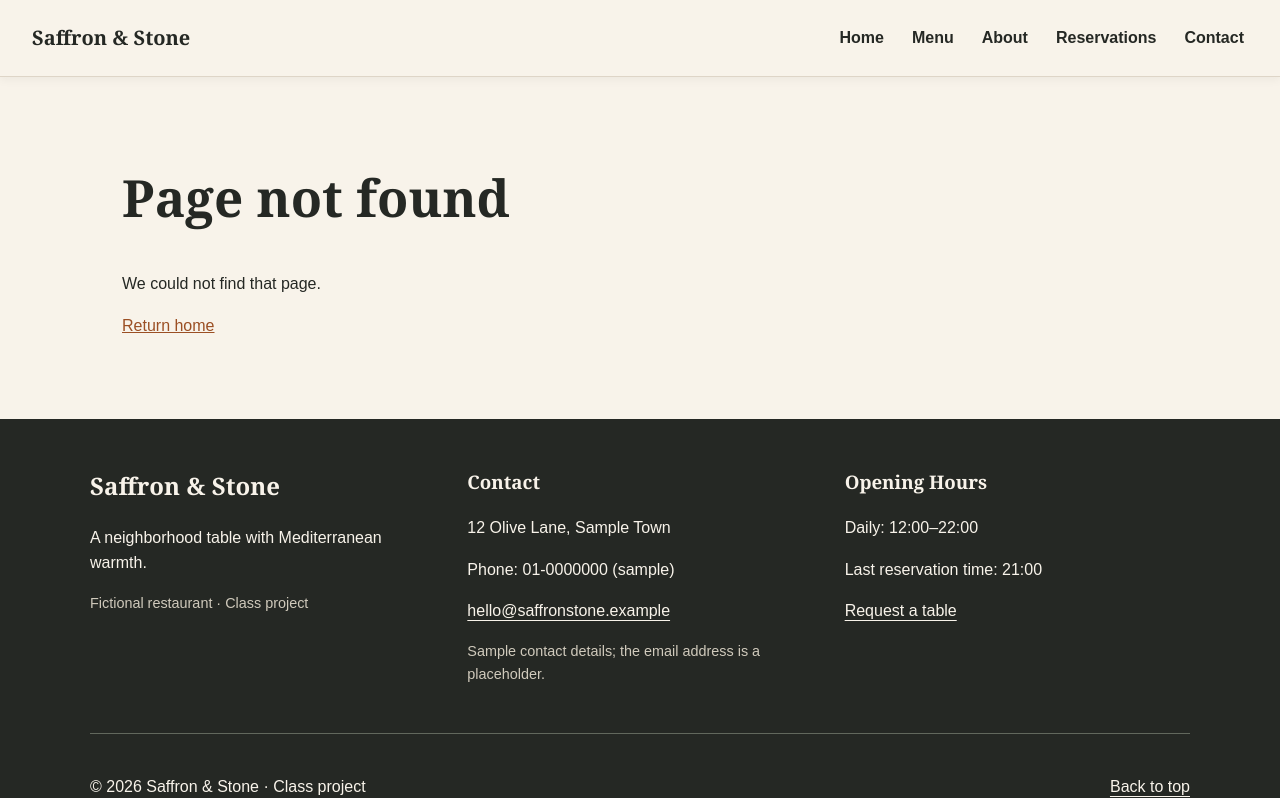
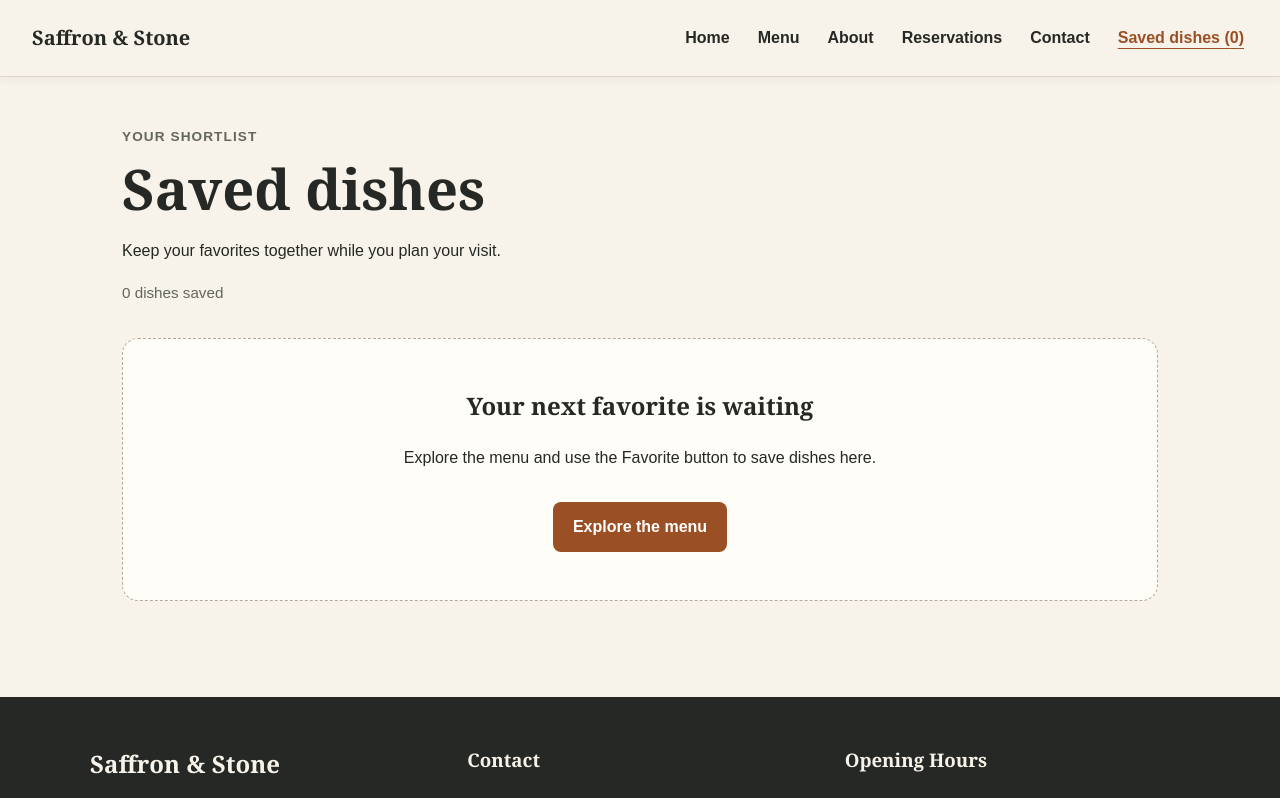
Before and after one commit to stupamanandhar80-wq/restaurant-site, a React (Vite) app: page /favorites in a window 1280 px wide. Shown: the top 798 px of the page. Built offline with nearby package versions, Linux system fonts and the light colour scheme.

Commit message:
Add Saved dishes page with shared favorites

```diff
--- a/src/App.jsx
+++ b/src/App.jsx
@@ -1,16 +1,17 @@
-import { Link, Route, Routes } from 'react-router';
+import { Link, Route, Routes } from "react-router";
 
-import PageNavigation from './components/PageNavigation.jsx';
+import PageNavigation from "./components/PageNavigation.jsx";
 
-import Header from './components/Header.jsx';
-import Footer from './components/Footer.jsx';
+import Header from "./components/Header.jsx";
+import Footer from "./components/Footer.jsx";
 
-import HomePage from './pages/HomePage.jsx';
-import MenuPage from './pages/MenuPage.jsx';
-import AboutPage from './pages/AboutPage.jsx';
-import ReservationsPage from './pages/ReservationsPage.jsx';
-import ContactPage from './pages/ContactPage.jsx';
-import DishPage from './pages/DishPage.jsx';
+import HomePage from "./pages/HomePage.jsx";
+import MenuPage from "./pages/MenuPage.jsx";
+import AboutPage from "./pages/AboutPage.jsx";
+import ReservationsPage from "./pages/ReservationsPage.jsx";
+import ContactPage from "./pages/ContactPage.jsx";
+import DishPage from "./pages/DishPage.jsx";
+import FavoritesPage from "./pages/FavoritesPage.jsx";
 
 function App() {
   return (
@@ -26,12 +27,10 @@ function App() {
         <Routes>
           <Route path="/" element={<HomePage />} />
           <Route path="/menu" element={<MenuPage />} />
-          <Route path='/menu/:dishId' element={<DishPage />} />
+          <Route path="/menu/:dishId" element={<DishPage />} />
           <Route path="/about" element={<AboutPage />} />
-          <Route
-            path="/reservations"
-            element={<ReservationsPage />}
-          />
+          <Route path="/favorites" element={<FavoritesPage />} />
+          <Route path="/reservations" element={<ReservationsPage />} />
           <Route path="/contact" element={<ContactPage />} />
 
           <Route
--- a/src/components/Header.jsx
+++ b/src/components/Header.jsx
@@ -1,9 +1,10 @@
-import { useRef, useState } from 'react';
-import './Header.css';
-import { Link, NavLink } from 'react-router';
+import { useRef, useState } from "react";
+import "./Header.css";
+import { Link, NavLink } from "react-router";
+
+import useFavorites from "../hooks/useFavorites.js";
 
 function Header() {
-
   const [isOpen, setisOpen] = useState(false);
   const menuButtonRef = useRef(null);
   function toggleMenu() {
@@ -14,45 +15,47 @@ function Header() {
     setisOpen(false);
   }
 
-    function handleKeyDown () {
-        if(event.key === 'Escape' && isOpen) {
+  function handleKeyDown() {
+    if (event.key === "Escape" && isOpen) {
       closeMenu();
       menuButtonRef.current?.focus();
     }
   }
 
-    function handleBlur (event) {
-        if(!event.currentTarget.contains(event.relatedTarget)) {
+  function handleBlur(event) {
+    if (!event.currentTarget.contains(event.relatedTarget)) {
       closeMenu();
     }
   }
 
-    return(
+  const { favoriteIds } = useFavorites();
+
+  return (
     <header
-            className='site-header'
+      className="site-header"
       onKeyDown={handleKeyDown}
       onBlur={handleBlur}
     >
-            <Link className='brand' to="/" onClick={closeMenu}>
+      <Link className="brand" to="/" onClick={closeMenu}>
         Saffron & Stone
       </Link>
 
       <button
         ref={menuButtonRef}
-                className='menu-toggle'
-                type='button'
-                aria-expanded = {isOpen}
-                aria-controls='main-navigation'
-                aria-label={isOpen ? 'Close navigation' : 'Open navigation'}
+        className="menu-toggle"
+        type="button"
+        aria-expanded={isOpen}
+        aria-controls="main-navigation"
+        aria-label={isOpen ? "Close navigation" : "Open navigation"}
         onClick={toggleMenu}
       >
-                {isOpen ? 'Close' : 'Open'}
+        {isOpen ? "Close" : "Open"}
       </button>
 
       <nav
-                id='main-navigation'
-                className= {`header-nav ${isOpen ? 'is-open' : ''}`}
-                aria-label='Main navigation'
+        id="main-navigation"
+        className={`header-nav ${isOpen ? "is-open" : ""}`}
+        aria-label="Main navigation"
       >
         <NavLink to="/" end onClick={closeMenu}>
           Home
@@ -73,9 +76,13 @@ function Header() {
         <NavLink to="/contact" onClick={closeMenu}>
           Contact
         </NavLink>
+
+        <NavLink to="/favorites" onClick={closeMenu}>
+          Saved dishes ({favoriteIds.length})
+        </NavLink>
       </nav>
     </header>
-    )
+  );
 }
 
 export default Header;
--- a/src/components/PageNavigation.jsx
+++ b/src/components/PageNavigation.jsx
@@ -1,13 +1,14 @@
-import { useEffect, useRef } from 'react';
-import { matchPath, useLocation } from 'react-router';
-import menuItems from '../data/menu.js';
+import { useEffect, useRef } from "react";
+import { matchPath, useLocation } from "react-router";
+import menuItems from "../data/menu.js";
 
 const pageTitles = {
-  '/': 'Home',
-  '/menu': 'Menu',
-  '/about': 'Our Story',
-  '/reservations': 'Reservations',
-  '/contact': 'Contact',
+  "/": "Home",
+  "/menu": "Menu",
+  "/about": "Our Story",
+  "/reservations": "Reservations",
+  "/contact": "Contact",
+  "/favorites": "Saved Dishes",
 };
 
 function PageNavigation() {
@@ -15,29 +16,27 @@ function PageNavigation() {
   const previousPath = useRef(pathname);
 
   useEffect(() => {
-    const dishMatch = matchPath('/menu/:dishId', pathname);
+    const dishMatch = matchPath("/menu/:dishId", pathname);
 
     const dish = dishMatch
-      ? menuItems.find(
-          (item) => String(item.id) === dishMatch.params.dishId
-        )
+      ? menuItems.find((item) => String(item.id) === dishMatch.params.dishId)
       : undefined;
 
     const pageTitle = dishMatch
-      ? dish?.name ?? 'Dish Not Found'
-      : pageTitles[pathname] ?? 'Page Not Found';
+      ? (dish?.name ?? "Dish Not Found")
+      : (pageTitles[pathname] ?? "Page Not Found");
 
     document.title = `${pageTitle} | Saffron & Stone`;
 
     if (previousPath.current !== pathname) {
-      const mainContent = document.getElementById('main-content');
+      const mainContent = document.getElementById("main-content");
 
       mainContent?.focus({ preventScroll: true });
 
       window.scrollTo({
         top: 0,
         left: 0,
-        behavior: 'instant',
+        behavior: "instant",
       });
     }
 
--- /dev/null
+++ b/src/context/FavoritesContext.js
@@ -0,0 +1,5 @@
+import { createContext } from "react";
+
+const FavoritesContext = createContext(null);
+
+export default FavoritesContext;
--- /dev/null
+++ b/src/context/FavoritesProvider.jsx
@@ -0,0 +1,71 @@
+import { useEffect, useState } from "react";
+import FavoritesContext from "./FavoritesContext.js";
+import menuItems from "../data/menu.js";
+
+const STORAGE_KEY = "saffron-stone-favorites";
+
+function readFavorites() {
+  try {
+    const savedValue = localStorage.getItem(STORAGE_KEY);
+
+    if (!savedValue) {
+      return [];
+    }
+
+    const parsedValue = JSON.parse(savedValue);
+
+    if (!Array.isArray(parsedValue)) {
+      return [];
+    }
+
+    const validIds = parsedValue.filter((id) =>
+      menuItems.some((item) => item.id === id),
+    );
+
+    return [...new Set(validIds)];
+  } catch {
+    return [];
+  }
+}
+
+function FavoritesProvider({ children }) {
+  const [favoriteIds, setFavoriteIds] = useState(readFavorites);
+
+  useEffect(() => {
+    try {
+      localStorage.setItem(STORAGE_KEY, JSON.stringify(favoriteIds));
+    } catch {
+      console.warn("Saved dishes could not be stored.");
+    }
+  }, [favoriteIds]);
+
+  function toggleFavorite(id) {
+    setFavoriteIds((previousIds) => {
+      if (previousIds.includes(id)) {
+        return previousIds.filter((savedId) => savedId !== id);
+      }
+
+      return [...previousIds, id];
+    });
+  }
+
+  function removeFavorite(id) {
+    setFavoriteIds((previousIds) =>
+      previousIds.filter((savedId) => savedId !== id),
+    );
+  }
+
+  return (
+    <FavoritesContext.Provider
+      value={{
+        favoriteIds,
+        toggleFavorite,
+        removeFavorite,
+      }}
+    >
+      {children}
+    </FavoritesContext.Provider>
+  );
+}
+
+export default FavoritesProvider;
--- a/src/hooks/useFavorites.js
+++ b/src/hooks/useFavorites.js
@@ -1,46 +1,14 @@
-import { useEffect, useState } from 'react';
-
-const STORAGE_KEY = 'saffron-stone-favorites';
-
-function readFavorites() {
-  try {
-    const storedValue = localStorage.getItem(STORAGE_KEY);
-    const parsedValue = storedValue ? JSON.parse(storedValue) : [];
-
-    if (!Array.isArray(parsedValue)) {
-      return [];
-    }
-
-    return [
-      ...new Set(
-        parsedValue.filter((id) => Number.isInteger(id) && id > 0)
-      ),
-    ];
-  } catch {
-    return [];
-  }
-}
+import { useContext } from "react";
+import FavoritesContext from "../context/FavoritesContext.js";
 
 function useFavorites() {
-  const [favoriteIds, setFavoriteIds] = useState(readFavorites);
+  const context = useContext(FavoritesContext);
 
-  useEffect(() => {
-    try {
-      localStorage.setItem(STORAGE_KEY, JSON.stringify(favoriteIds));
-    } catch {
-      console.warn('Favorites could not be saved in this browser.');
-    }
-  }, [favoriteIds]);
-
-  function toggleFavorite(id) {
-    setFavoriteIds((previousIds) =>
-      previousIds.includes(id)
-        ? previousIds.filter((savedId) => savedId !== id)
-        : [...previousIds, id]
-    );
+  if (context === null) {
+    throw new Error("useFavorites must be used within a FavoritesProvider");
   }
 
-  return { favoriteIds, toggleFavorite };
+  return context;
 }
 
 export default useFavorites;
--- a/src/main.jsx
+++ b/src/main.jsx
@@ -1,13 +1,16 @@
-import { StrictMode } from 'react';
-import { createRoot } from 'react-dom/client';
-import { BrowserRouter } from 'react-router';
-import App from './App.jsx';
-import './index.css';
+import { StrictMode } from "react";
+import { createRoot } from "react-dom/client";
+import { BrowserRouter } from "react-router";
+import App from "./App.jsx";
+import "./index.css";
+import FavoritesProvider from "./context/FavoritesProvider.jsx";
 
-createRoot(document.getElementById('root')).render(
+createRoot(document.getElementById("root")).render(
   <StrictMode>
     <BrowserRouter>
-      <App />
+      <FavoritesProvider>
+        <App />
+      </FavoritesProvider>
     </BrowserRouter>
-  </StrictMode>
+  </StrictMode>,
 );
--- /dev/null
+++ b/src/pages/FavoritesPage.css
@@ -0,0 +1,194 @@
+.favorites-page {
+  width: 100%;
+  max-width: 1100px;
+  margin: 0 auto;
+  padding: 3rem 2rem 4rem;
+}
+
+.favorites-intro {
+  max-width: 650px;
+  margin-bottom: 2rem;
+}
+
+.favorites-eyebrow {
+  margin: 0 0 0.5rem;
+  color: #626759;
+  font-size: 0.85rem;
+  font-weight: bold;
+  letter-spacing: 0.08em;
+  text-transform: uppercase;
+}
+
+.favorites-intro h1 {
+  margin: 0 0 1rem;
+  font-family: Georgia, serif;
+  font-size: clamp(2rem, 5vw, 3.5rem);
+  line-height: 1.15;
+}
+
+.favorites-intro > p {
+  line-height: 1.7;
+}
+
+.favorites-count {
+  color: #626759;
+  font-size: 0.95rem;
+}
+
+.favorites-list {
+  display: grid;
+  gap: 1rem;
+  margin: 0;
+  padding: 0;
+  list-style: none;
+}
+
+.saved-dish {
+  display: grid;
+  grid-template-columns: minmax(0, 1fr) auto;
+  align-items: center;
+  gap: 2rem;
+  padding: 1.5rem;
+  border: 1px solid #ded5c7;
+  border-radius: 16px;
+  background: #fffdf8;
+}
+
+.saved-dish-content {
+  min-width: 0;
+}
+
+.saved-dish-category {
+  margin: 0;
+  color: #626759;
+  font-size: 0.8rem;
+  font-weight: bold;
+  letter-spacing: 0.06em;
+  text-transform: uppercase;
+}
+
+.saved-dish h2 {
+  margin: 0.5rem 0;
+  font-family: Georgia, serif;
+  font-size: 1.4rem;
+  line-height: 1.3;
+}
+
+.saved-dish h2 a {
+  color: #252824;
+  text-decoration-color: #b7a996;
+  text-underline-offset: 5px;
+}
+
+.saved-dish h2 a:hover {
+  color: #9b4f24;
+}
+
+.saved-dish-content > p:not(.saved-dish-category) {
+  margin: 0 0 1rem;
+  color: #626759;
+}
+
+.saved-dish-badge {
+  display: inline-block;
+  padding: 0.25rem 0.7rem;
+  border-radius: 999px;
+  font-size: 0.8rem;
+  font-weight: bold;
+}
+
+.saved-dish-badge-veg {
+  color: #365536;
+  background: #e7eddf;
+}
+
+.saved-dish-badge-nonveg {
+  color: #843d22;
+  background: #f5e3d9;
+}
+
+.saved-dish-actions {
+  display: flex;
+  flex-direction: column;
+  align-items: flex-end;
+  gap: 0.75rem;
+}
+
+.saved-dish-price {
+  margin: 0;
+  color: #9b4f24;
+  font-size: 1.15rem;
+  font-weight: bold;
+  white-space: nowrap;
+}
+
+.saved-dish-actions button {
+  min-height: 44px;
+  padding: 0.5rem 0.9rem;
+  border: 1px solid #ded5c7;
+  border-radius: 8px;
+  background: transparent;
+  color: #9b4f24;
+  font: inherit;
+  cursor: pointer;
+}
+
+.saved-dish-actions button:hover {
+  border-color: #9b4f24;
+  background: #f5e3d9;
+}
+
+.favorites-empty {
+  padding: 3rem 1.5rem;
+  border: 1px dashed #b7a996;
+  border-radius: 16px;
+  background: #fffdf8;
+  text-align: center;
+}
+
+.favorites-empty h2 {
+  margin-top: 0;
+  font-family: Georgia, serif;
+}
+
+.favorites-menu-link {
+  display: inline-flex;
+  align-items: center;
+  justify-content: center;
+  min-height: 48px;
+  margin-top: 1rem;
+  padding: 0.75rem 1.25rem;
+  border-radius: 8px;
+  background: #9b4f24;
+  color: #ffffff;
+  font-weight: bold;
+  text-decoration: none;
+}
+
+.favorites-menu-link:hover {
+  background: #7b3e1c;
+}
+
+.favorites-page a:focus-visible,
+.favorites-page button:focus-visible {
+  outline: 3px solid #9b4f24;
+  outline-offset: 4px;
+}
+
+@media (max-width: 600px) {
+  .favorites-page {
+    padding: 2rem 1rem 3rem;
+  }
+
+  .saved-dish {
+    grid-template-columns: 1fr;
+    gap: 1.25rem;
+    padding: 1.25rem;
+  }
+
+  .saved-dish-actions {
+    flex-direction: row;
+    justify-content: space-between;
+    align-items: center;
+  }
+}
--- /dev/null
+++ b/src/pages/FavoritesPage.jsx
@@ -0,0 +1,83 @@
+import { Link } from "react-router";
+
+import menuItems from "../data/menu.js";
+import useFavorites from "../hooks/useFavorites.js";
+
+import "./FavoritesPage.css";
+
+function FavoritesPage() {
+  const { favoriteIds, removeFavorite } = useFavorites();
+
+  const savedDishes = menuItems.filter((item) => favoriteIds.includes(item.id));
+
+  return (
+    <section className="favorites-page">
+      <div className="favorites-intro">
+        <p className="favorites-eyebrow">Your shortlist</p>
+
+        <h1>Saved dishes</h1>
+
+        <p>Keep your favorites together while you plan your visit.</p>
+
+        <p className="favorites-count" role="status">
+          {savedDishes.length}{" "}
+          {savedDishes.length === 1 ? "dish saved" : "dishes saved"}
+        </p>
+      </div>
+
+      {savedDishes.length > 0 ? (
+        <ul className="favorites-list">
+          {savedDishes.map((dish) => (
+            <li className="saved-dish" key={dish.id}>
+              <div className="saved-dish-content">
+                <p className="saved-dish-category">{dish.category}</p>
+
+                <h2>
+                  <Link to={`/menu/${dish.id}`}>{dish.name}</Link>
+                </h2>
+
+                <p>{dish.description}</p>
+
+                <span
+                  className={`saved-dish-badge ${
+                    dish.vegetarian
+                      ? "saved-dish-badge-veg"
+                      : "saved-dish-badge-nonveg"
+                  }`}
+                >
+                  {dish.vegetarian ? "Vegetarian" : "Non-vegetarian"}
+                </span>
+              </div>
+
+              <div className="saved-dish-actions">
+                <p className="saved-dish-price">NPR {dish.price}</p>
+
+                <button
+                  type="button"
+                  onClick={() => removeFavorite(dish.id)}
+                  aria-label={`Remove ${dish.name} from saved dishes`}
+                >
+                  Remove
+                </button>
+              </div>
+            </li>
+          ))}
+        </ul>
+      ) : (
+        <div className="favorites-empty">
+          <h2>Your next favorite is waiting</h2>
+
+          <p>
+            Explore the menu and use the Favorite button to save dishes here.
+          </p>
+
+          <Link className="favorites-menu-link" to="/menu">
+            Explore the menu
+          </Link>
+        </div>
+      )}
+    </section>
+  );
+}
+
+export default FavoritesPage;
```
Also changed, not shown: src/components/ReservationForm.jsx (+46 -51 lines), src/pages/DishPage.jsx (+10 -12 lines). Lines whose indentation alone changed are shown as unchanged.
